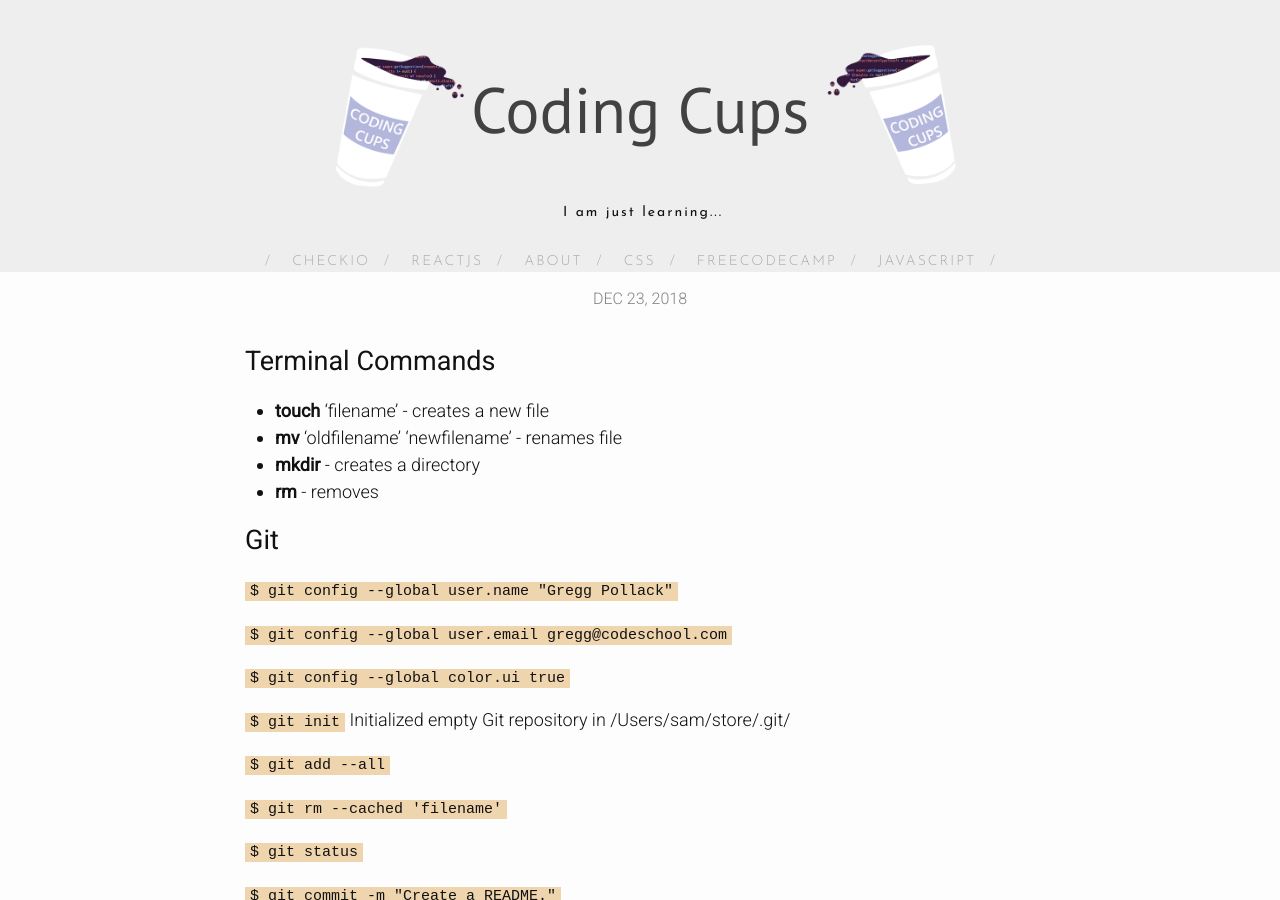
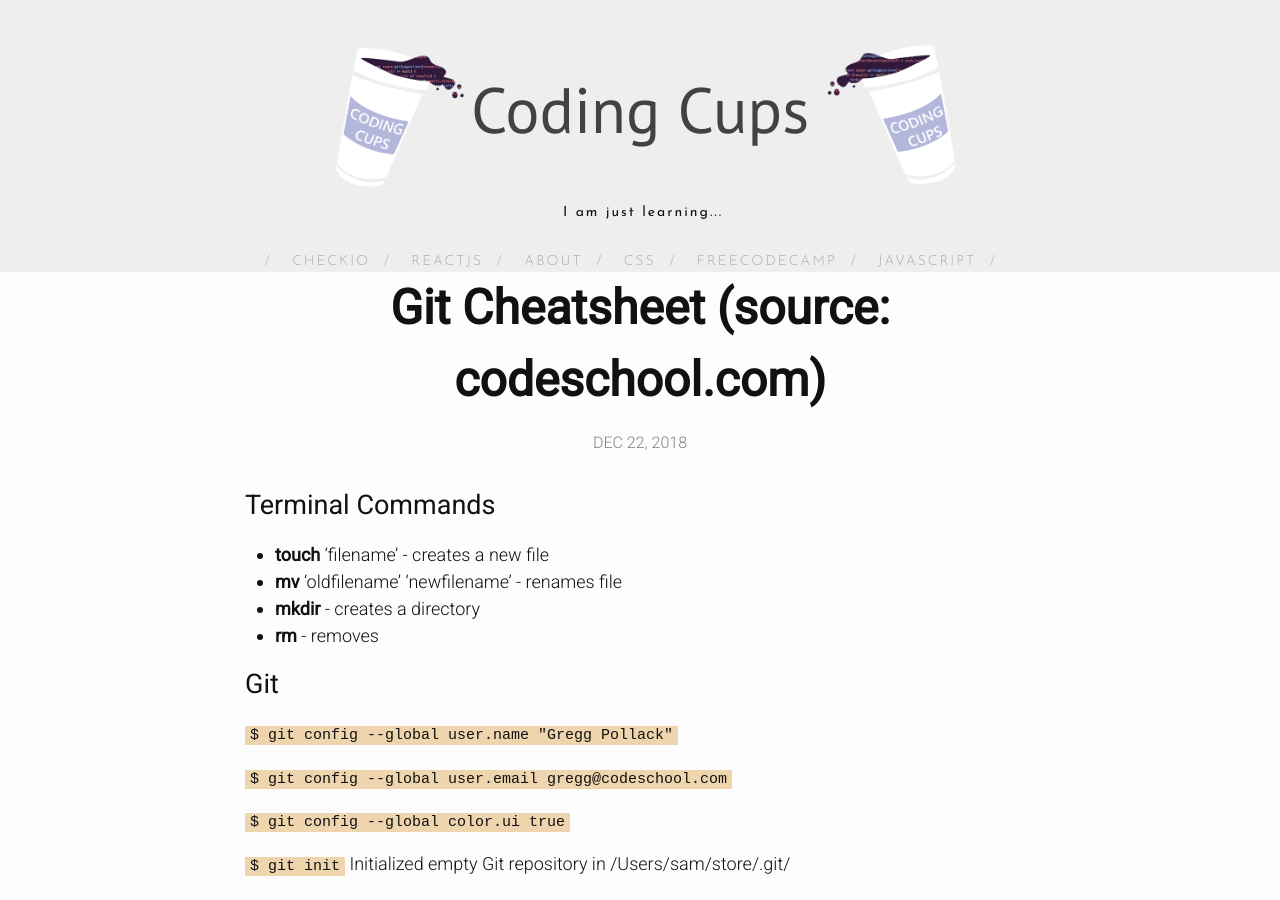
Before and after one commit to dumpofmemory/dumpofmemory.github.io, a Jekyll site: the page built from _posts/2018-12-22-git-cheatsheet.md, in a window 1280 px wide and 900 px high. Built offline with Jekyll 4.4.1, drawn with Linux system fonts in a browser that asks for light colours; nearby versions of some CDN libraries; our own code applies the rules of GitHub Pages for plain Markdown files.

Commit message:
edited line

```diff
--- a/_posts/2018-12-22-git-cheatsheet.md
+++ b/_posts/2018-12-22-git-cheatsheet.md
@@ -1,6 +1,6 @@
 ---
 layout: post
-title: Git Cheatsheet (source: codeschool.com)
+title: "Git Cheatsheet (source: codeschool.com)"
 categories: javascript
 ---
 
```
